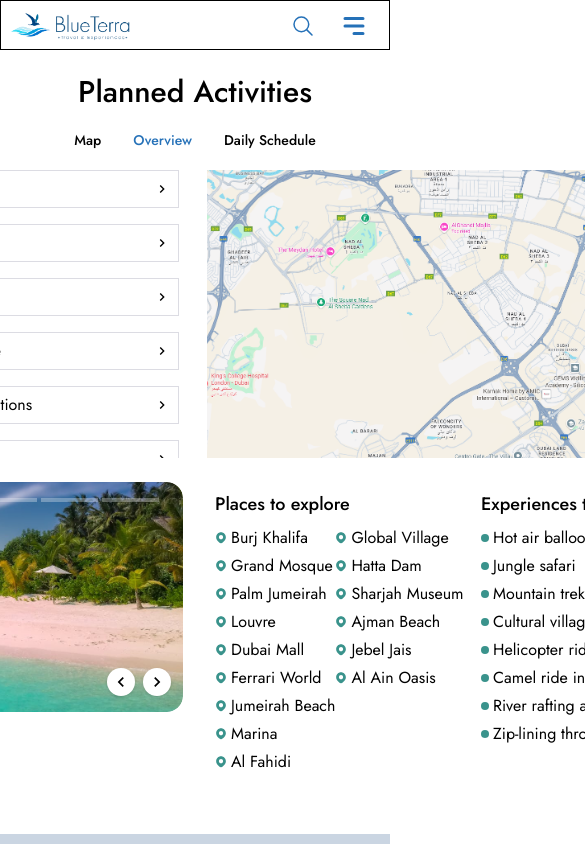
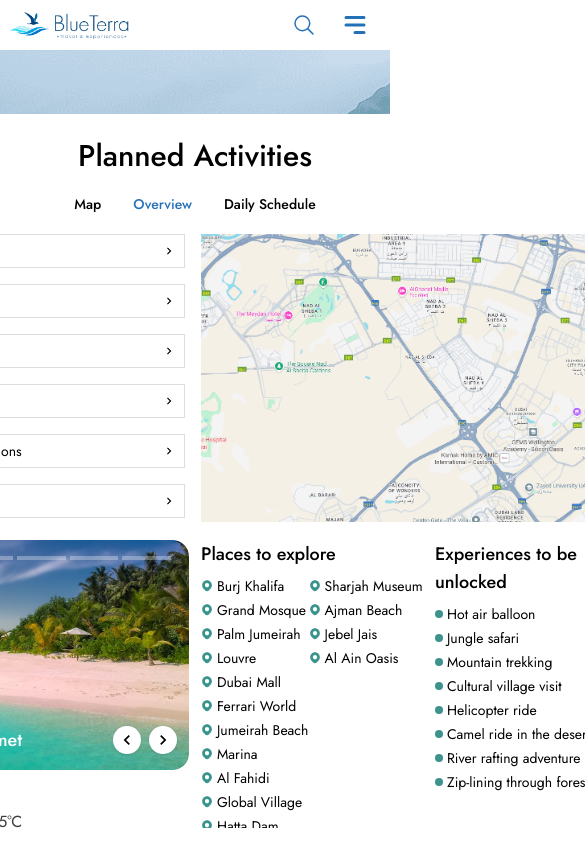
Before and after one commit to SaifuMak/blueterra-frontend, a Next.js app in the folder blueterra/: page /itinerary-view in a window 390 px wide. Shown: the top 844 px of the page, 585 px wide, since content can reach past the window. Built offline with nearby package versions, Linux system fonts and the light colour scheme.

Commit message:
chnages in planned activities

```diff
--- a/blueterra/app/itinerary-view/page.jsx
+++ b/blueterra/app/itinerary-view/page.jsx
@@ -8,6 +8,7 @@
 import carousalData from "@/components/datas/DestinationsDetails";
 import ImageCarousal from "@/components/ItineraryView/PlannedActivities/ImageCarousal";
 import ThreeItemsCarousel from "@/components/ItineraryView/ThreeItemCarousel";
+import backgroundImage from '../../public/images/itinerary/nature-background.png'
 
 export default function ItineraryView() {
 
@@ -15,9 +16,20 @@
 
 
     return (
-        <div className=" min-h-screen bg-slate-300 flex flex-col  items-center justify-center     ">
+        <div className=" h-full w-full bg-slate-300 flex flex-col  items-center justify-center  relative ">
+
+            <Image
+                src={backgroundImage}
+                alt='nuture'
+                className="object-cover z-0"
+                fill
+                placeholder="blur"
+                priority
+
+            />
+
             {/* <ImageCarousal carousalData={carousalData}/> */}
-            <PlannedActivities/>
+            <PlannedActivities />
 
             {/* <ThreeItemsCarousel/> */}
 
--- a/blueterra/components/ItineraryView/PlannedActivities/DailyActivities.jsx
+++ b/blueterra/components/ItineraryView/PlannedActivities/DailyActivities.jsx
@@ -1,7 +1,7 @@
 'use client'
 import { useState, useEffect, useRef } from "react"
 import accordionData from "@/components/datas/DailyActivitiesData"
-import {MdOutlineKeyboardArrowRight} from '../../reactIcons'
+import { MdOutlineKeyboardArrowRight } from '../../reactIcons'
 
 export default function DailyActivities({ expandCards, index, selectedTab }) {
 
@@ -38,7 +38,7 @@
 
 
     return (
-        <div className=" w-full overflow-y-auto h-full flex  px-1  pl-[56px]  space-y-2 content-between text-base ">
+        <div className=" w-full overflow-y-auto h-full flex  px-1 lg:pl-[44px]  max-xl:text-sm  xl:pl-[56px]  space-y-2 content-between text-base ">
             {/* <div className=" w-6 shrink-0 bg-sky-500">
                 {[ ...Array(accordionData.length)].map((_ind)=>{
                     <div className="w-5 h-5 bg-amber-400">ind</div>
@@ -55,11 +55,13 @@
                             <div className=" border border-[#DCDCE3]">
                                 <div onClick={() => handleAccordion(index)} className={` flex justify-between items-center py-1.5 ${OpenedAccordian.includes(index) ? ' bg-[#3A938C] text-white' : ''}  px-2 cursor-pointer`}>
                                     {data.title}
-                                    <span className={`transition-all duration-300  ${OpenedAccordian.includes(index) ? 'rotate-90' : 'rotate-0'}`}><MdOutlineKeyboardArrowRight/></span>
-                                    </div>
-                                <div className={` overflow-hidden  transition-all duration-700 text-[#363636] ease-in-out px-4 ${OpenedAccordian.includes(index) ? 'max-h-[200px]    opacity-100 z-20' : 'max-h-0  opacity-0 z-0'}  bg-[#F6F6F6]`}>
-                                    <div className="py-5 px-3">
-                                        {data.content}
+                                    <span className={`transition-all duration-300  ${OpenedAccordian.includes(index) ? 'rotate-90' : 'rotate-0'}`}><MdOutlineKeyboardArrowRight /></span>
+                                </div>
+                                <div className={` overflow-hidden   transition-all duration-700 text-[#363636] ease-in-out px-4 ${OpenedAccordian.includes(index) ? 'max-h-[200px]    opacity-100 z-20' : 'max-h-0  opacity-0 z-0'}  bg-[#F6F6F6]`}>
+                                    <div className="py-5 px-5 ml-1  mt-8 border-dashed border-slate-500 border-l relative ">
+                                        <img src="/Icons/bigDot.svg" alt="dot" className=" w-5 h-5 absolute -top-0.5 -left-2.5" />
+                                        <p className="absolute -top-1 left-4 font-medium">Destination</p>
+                                        <p className=" mt-2">{data.content}</p>
                                     </div>
                                 </div>
                             </div>
--- a/blueterra/components/ItineraryView/PlannedActivities/Details.jsx
+++ b/blueterra/components/ItineraryView/PlannedActivities/Details.jsx
@@ -17,9 +17,9 @@
     ];
 
     return (
-        <div className=" w-full p-2 h-full space-x-5 text-base flex overflow-x-auto ">
-            <div className="w-6/12 space-x-3 flex flex-col h-full">
-                <p className="text-lg font-medium">Places to explore</p>
+        <div className=" w-full justify-between xl:p-2 h-full max-xl:text-sm space-x-3  text-base flex overflow-x-auto ">
+            <div className="w-full space-x-3  flex flex-col h-full">
+                <p className="text-lg  font-medium">Places to explore</p>
                 <div className="flex flex-col flex-wrap h-full mt-2 pb-3 space-y-1">
                     {uaePlaces?.map((places, index) => (
                         <div key={index} className="flex items-center">
@@ -29,7 +29,7 @@
                     ))}
                 </div>
             </div>
-            <div className="w-6/12 space-x-3 flex flex-col h-full">
+            <div className="w-full  space-x-3 flex flex-col h-full">
                 <p className="text-lg font-medium">Experiences to be unlocked</p>
                 <div className="flex flex-col flex-wrap mt-2 h-full space-y-1 pb-3">
                     {experiences?.map((places, index) => (
--- a/blueterra/components/ItineraryView/PlannedActivities/PlannedActivities.jsx
+++ b/blueterra/components/ItineraryView/PlannedActivities/PlannedActivities.jsx
@@ -300,7 +300,7 @@
         <>
             {/* <div className="relative flex flex-wrap bg-red-50 border   w-[800px] min-h-[400px] overflow-hidden"> */}
 
-            <div className={`w-fit px-48 py-16 max-xl:text-sm rounded-md bg-white space-y-5 flex flex-col items-center `}>
+            <div className={` w-fit my-16 bg-white z-30 2xl:py-10 px-6 py-6 max-xl:text-sm rounded-md   2xl:px-12  space-y-5 flex flex-col items-center `}>
                 <h3 className="text-3xl font-medium">Planned Activities</h3>
 
 
@@ -310,7 +310,7 @@
                     ))}
                 </div>
 
-                <div className="relative flex flex-wrap justify-center  gap-6 w-[1100px]  xl:w-[1300px]  h-[600px] overflow-hidden">
+                <div className="relative flex flex-wrap justify-center gap-3  xl:gap-6  w-[950px] xl:w-[1130px]  2xl:w-[1200px]  h-[600px] overflow-hidden">
                     {Components?.map((item, index) => {
                         const DynamicComponent = item.component;
                         return (<div
--- a/blueterra/components/Navbar/page.jsx
+++ b/blueterra/components/Navbar/page.jsx
@@ -1,10 +1,16 @@
+'use client'
 import Link from "next/link"
 import Image from "next/image"
 import { HiMenuAlt3 } from '../reactIcons'
 import { IoSearchOutline } from "react-icons/io5";
 import MobileNavbar from "../generalComponents/mobileNavbar";
+import { usePathname } from "next/navigation";
 
 export default function Navbar() {
+
+  const pathname = usePathname()
+
+  const isHome = pathname === '/'
 
   const MenuItems = [
     { nav: 'Our Story', link: '#' },
@@ -16,7 +22,7 @@
 
 
   return (
-    <div className="w-full z-50 fixed top-0 border bg-white max-xl:text-sm  h-[50px]  lg:h-[70px] flex justify-center ">
+    <div className={`w-full ${isHome ? ' z-50 fixed top-0' : ''}  bg-white max-xl:text-sm  h-[50px]  lg:h-[70px] flex justify-center `}>
 
       <div className="xl:w-11/12 w-full max-xl:pr-4 max-lg:hidden  flex  overflow-hidden  items-center justify-between">
         {/* <div className="xl:w-[200px] relative xl:h-[200px] h-[160px]  w-[160px] "> */}
```
Also changed, not shown: blueterra/public/Icons/bigDot.svg (added), blueterra/public/images/itinerary/nature-background.png (added).
